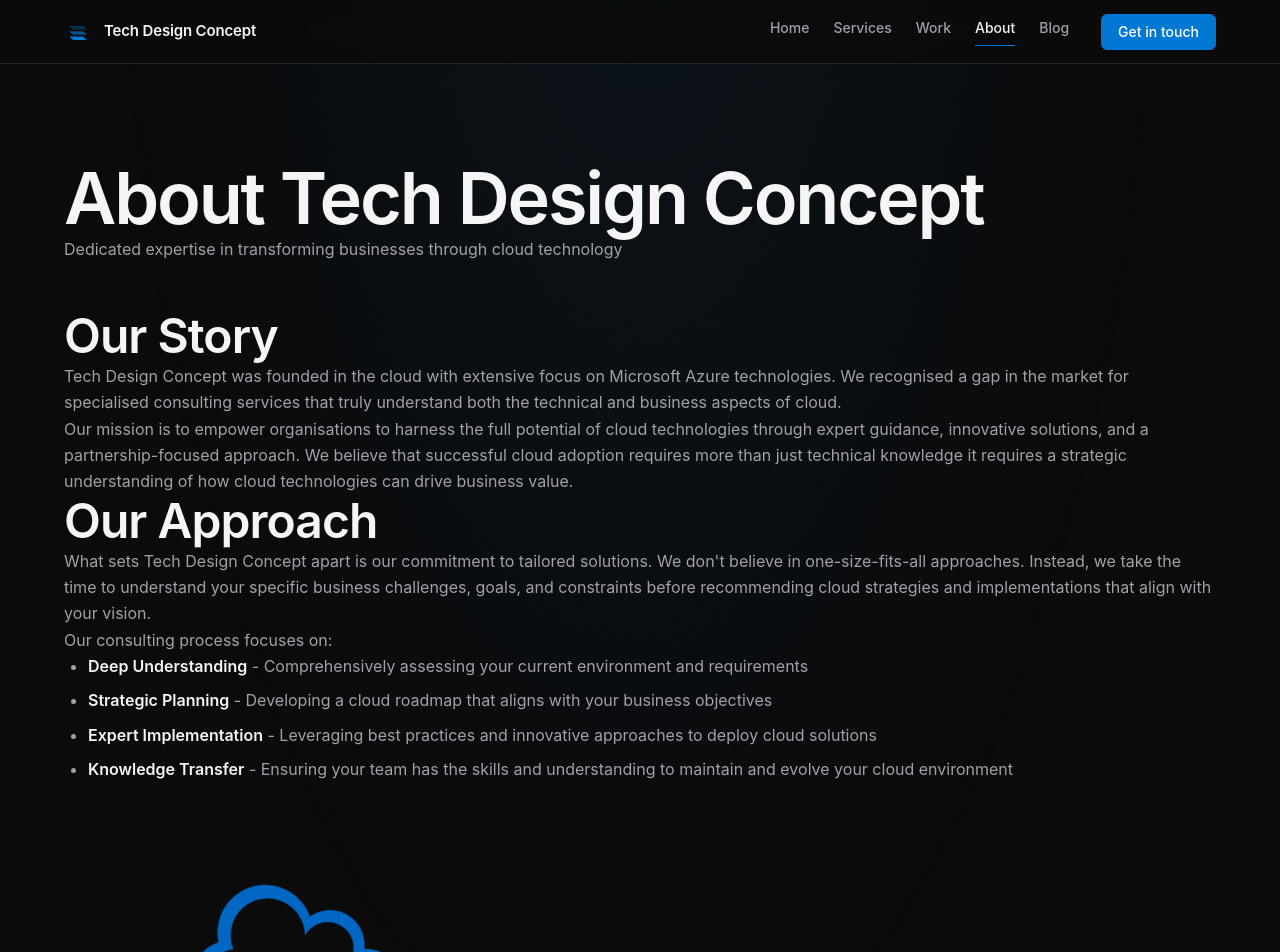
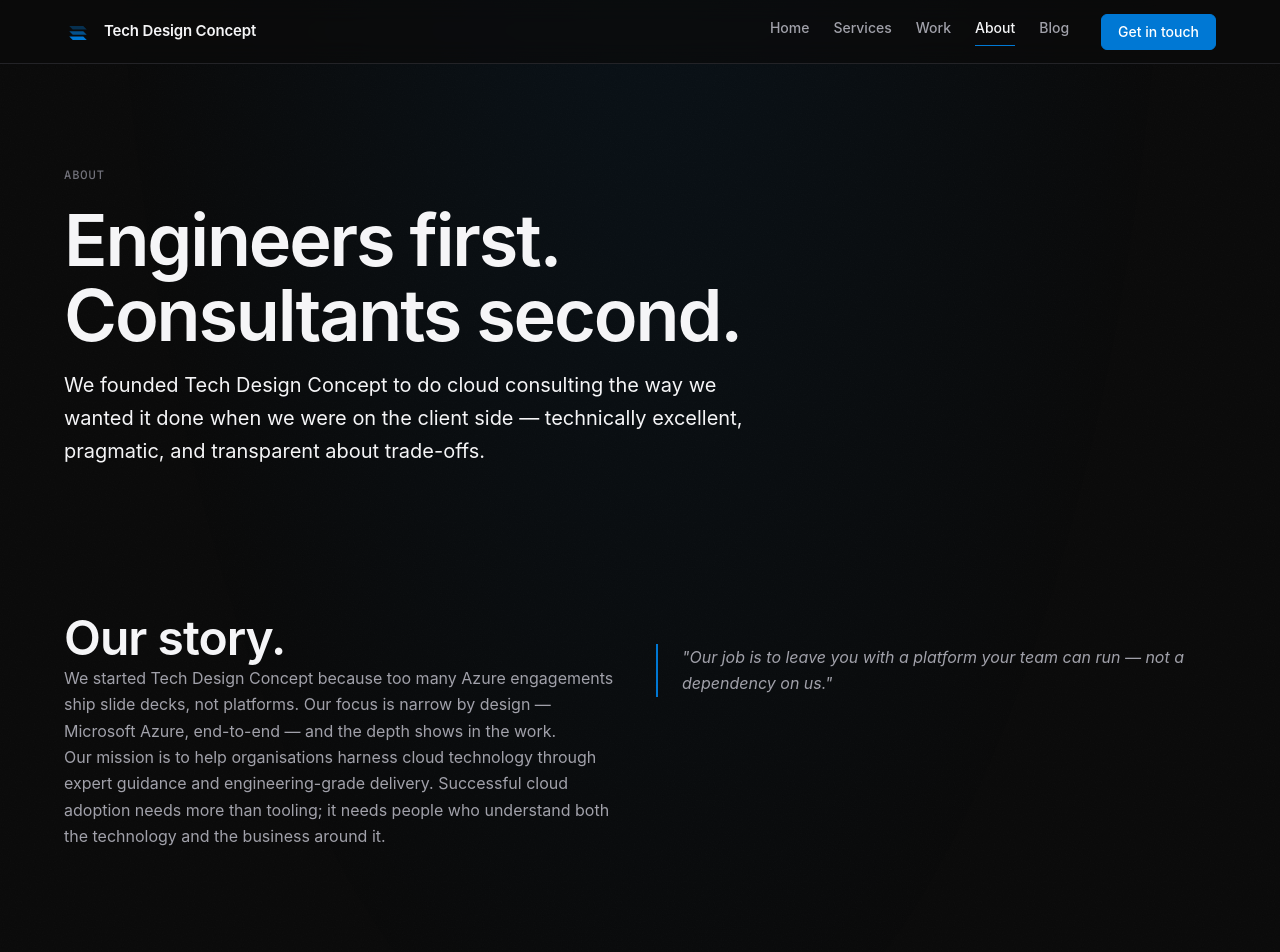
Before and after one commit to TechDesignConcept/Landing-Page, a Jekyll site: the page built from about/index.html, in a window 1280 px wide and 1400 px high. Shown: the top 952 px of the window. Built offline with Jekyll 4.4.1, drawn with Linux system fonts in a browser that asks for light colours; some of the changed text lies outside the part shown.

Commit message:
👥 Rebuild about page: card-only team, pull-quote, credentials grid
Phase 8 of the design uplift. Removes AI-generated team photos in favour
of text-only card for the founder, adds pull-quote story layout,
four-step approach (shared with home), and certifications grid.

Co-Authored-By: Claude Opus 4.6 <noreply@anthropic.com>

```diff
--- a/about/index.html
+++ b/about/index.html
@@ -1,87 +1,81 @@
 ---
 layout: default
-title: About Us
-description: Learn about Tech Design Concept, our mission, and our expertise in Azure and Cloud consulting
+title: About
+description: Engineers first. Consultants second. About Tech Design Concept.
 ---
 
-<div class="page-header">
+<section class="page-header">
     <div class="container">
-        <h1>About Tech Design Concept</h1>
-        <p class="page-description">Dedicated expertise in transforming businesses through cloud technology</p>
+        <p class="eyebrow">About</p>
+        <h1>Engineers first.<br>Consultants second.</h1>
+        <p class="lede">We founded Tech Design Concept to do cloud consulting the way we wanted it done when we were on the client side — technically excellent, pragmatic, and transparent about trade-offs.</p>
     </div>
-</div>
+</section>
 
-<div class="container">
-    <section class="about-section">
-        <div class="about-content">
-            <h2>Our Story</h2>
-            <p>Tech Design Concept was founded in the cloud with extensive focus on Microsoft Azure technologies. We recognised a gap in the market for specialised consulting services that truly understand both the technical and business aspects of cloud.</p>
+<section class="section">
+    <div class="container">
+        <div class="grid-2">
+            <div class="reveal">
+                <h2>Our story.</h2>
+                <p>We started Tech Design Concept because too many Azure engagements ship slide decks, not platforms. Our focus is narrow by design — Microsoft Azure, end-to-end — and the depth shows in the work.</p>
+                <p>Our mission is to help organisations harness cloud technology through expert guidance and engineering-grade delivery. Successful cloud adoption needs more than tooling; it needs people who understand both the technology and the business around it.</p>
+            </div>
+            <div class="reveal">
+                <blockquote>"Our job is to leave you with a platform your team can run — not a dependency on us."</blockquote>
+            </div>
+        </div>
+    </div>
+</section>
 
-            <p>Our mission is to empower organisations to harness the full potential of cloud technologies through expert guidance, innovative solutions, and a partnership-focused approach. We believe that successful cloud adoption requires more than just technical knowledge it requires a strategic understanding of how cloud technologies can drive business value.</p>
+<section class="section">
+    <div class="container">
+        <p class="eyebrow">How we work</p>
+        <h2 class="mb-6">A four-step engagement.</h2>
+        <div class="steps">
+            <div class="step reveal"><span class="step-num">01 — Discover</span><h3>Understand</h3><p>Deep dive into your environment, constraints, and goals.</p></div>
+            <div class="step reveal"><span class="step-num">02 — Design</span><h3>Architect</h3><p>Target-state architecture and a staged migration plan.</p></div>
+            <div class="step reveal"><span class="step-num">03 — Implement</span><h3>Deliver</h3><p>Hands-on-keyboard execution with continuous validation.</p></div>
+            <div class="step reveal"><span class="step-num">04 — Enable</span><h3>Hand over</h3><p>Your team owns the platform, with the skills to run it.</p></div>
+        </div>
+    </div>
+</section>
 
-            <h2>Our Approach</h2>
-            <p>What sets Tech Design Concept apart is our commitment to tailored solutions. We don't believe in one-size-fits-all approaches. Instead, we take the time to understand your specific business challenges, goals, and constraints before recommending cloud strategies and implementations that align with your vision.</p>
-
-            <p>Our consulting process focuses on:</p>
-            <ul>
-                <li><strong>Deep Understanding</strong> - Comprehensively assessing your current environment and requirements</li>
-                <li><strong>Strategic Planning</strong> - Developing a cloud roadmap that aligns with your business objectives</li>
-                <li><strong>Expert Implementation</strong> - Leveraging best practices and innovative approaches to deploy cloud solutions</li>
-                <li><strong>Knowledge Transfer</strong> - Ensuring your team has the skills and understanding to maintain and evolve your cloud environment</li>
-            </ul>
-        </div>
-        <div class="about-image">
-            <img src="/assets/imgs/cloud-technology-vector-logo.png" alt="Tech Design Concept team collaborating">
-        </div>
-    </section>
-
-    <section class="team-section">
-        <h2 class="text-center">Our Team</h2>
-        <p class="text-center mb-3">Meet the experts behind Tech Design Concept's success</p>
-        <div class="team-members">
-            <div class="team-member">
-                <div class="team-member-image">
-                    <img src="/assets/imgs/3d2df4d8-800b-4e13-a419-b8f260f6d6a4.png" alt="Josh">
-                </div>
-                <div class="team-member-info">
-                    <h3>Josh</h3>
-                    <div class="team-member-role"></div>
-                    <p>Josh's expertise in DevOps and security automation helps our clients achieve operational excellence in their cloud environments.</p>
-                    <div class="team-member-social">
-                        <a href="#" aria-label="LinkedIn"><i class="fab fa-linkedin"></i></a>
-                        <a href="#" aria-label="GitHub"><i class="fab fa-github"></i></a>
-                    </div>
+<section class="section">
+    <div class="container">
+        <p class="eyebrow">The team</p>
+        <h2 class="mb-6">Small, senior, hands-on.</h2>
+        <div class="grid-3">
+            <div class="card card-team reveal">
+                <h3>Joshua Argy</h3>
+                <p class="role">Founder &amp; Principal Engineer</p>
+                <p>Azure platform engineering, DevOps, and security automation. Focused on building cloud platforms that teams actually want to work on.</p>
+                <div class="socials">
+                    <a href="https://linkedin.com/in/" aria-label="LinkedIn"><i class="fab fa-linkedin" aria-hidden="true"></i></a>
+                    <a href="https://github.com/" aria-label="GitHub"><i class="fab fa-github" aria-hidden="true"></i></a>
                 </div>
             </div>
         </div>
-    </section>
+    </div>
+</section>
 
-    <section class="mt-3 mb-3">
-        <h2 class="text-center">Our Certifications</h2>
-        <p class="text-center mb-3">We maintain the highest level of expertise through ongoing certification and training</p>
+<section class="section">
+    <div class="container">
+        <p class="eyebrow">Credentials</p>
+        <h2 class="mb-6">Certified. Current.</h2>
+        <div class="grid-3">
+            <div class="card card-service reveal"><span class="icon-tile"><i class="fab fa-microsoft" aria-hidden="true"></i></span><h3>Microsoft Certified</h3><p>Azure Solutions Architect Expert, DevOps Engineer Expert, Administrator Associate.</p></div>
+            <div class="card card-service reveal"><span class="icon-tile"><i class="fas fa-shield-halved" aria-hidden="true"></i></span><h3>Security</h3><p>Microsoft Security Engineer, CISSP.</p></div>
+            <div class="card card-service reveal"><span class="icon-tile"><i class="fas fa-diagram-project" aria-hidden="true"></i></span><h3>Delivery</h3><p>PMP, ITIL Foundation, Certified Scrum Master.</p></div>
+        </div>
+    </div>
+</section>
 
-        <div class="services">
-            <div class="service">
-                <i class="fab fa-microsoft"></i>
-                <h3>Microsoft Certified</h3>
-                <p>Azure Solutions Architect Expert, Azure DevOps Engineer Expert, Azure Administrator Associate</p>
-            </div>
-            <div class="service">
-                <i class="fas fa-shield-alt"></i>
-                <h3>Security Focused</h3>
-                <p>Microsoft Security Engineer, Certified Information Systems Security Professional (CISSP)</p>
-            </div>
-            <div class="service">
-                <i class="fas fa-project-diagram"></i>
-                <h3>Project Management</h3>
-                <p>Project Management Professional (PMP), ITIL Foundation, Certified Scrum Master</p>
-            </div>
+<section class="cta-band">
+    <div class="container">
+        <h2>Work with us.</h2>
+        <p class="lede">We take on a small number of engagements at a time. If we're a fit, we'll say so.</p>
+        <div class="cluster">
+            <a href="/contact/" class="btn btn-lg">Get in touch</a>
         </div>
-    </section>
-
-    <section class="text-center mb-3">
-        <h2>Ready to Transform Your Cloud Journey?</h2>
-        <p>Let's discuss how Tech Design Concept can help you achieve your cloud objectives.</p>
-        <a href="/contact/" class="btn">Contact Us Today</a>
-    </section>
-</div>
+    </div>
+</section>
```
